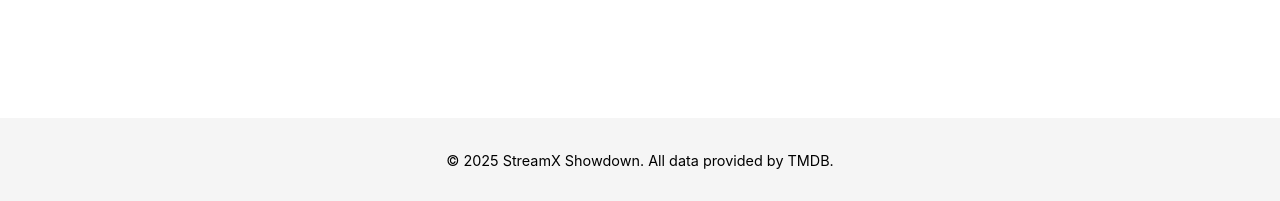
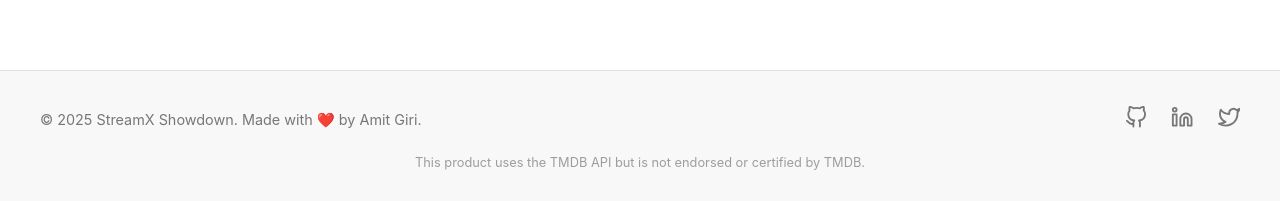
Before and after one commit to AmitGiri1281/streamx-showdown, a React (Vite) app: page /movie/1 in a window 1280 px wide. Shown: the part 596-797 px from the top of the page. Built offline with nearby package versions, Linux system fonts and the light colour scheme; no server answers.

Commit message:
Update: MovieCard, Footer, Home page refactor and API improvements

```diff
--- a/package.json
+++ b/package.json
@@ -16,6 +16,7 @@
     "react": "^18.2.0",
     "react-dom": "^18.2.0",
     "react-icons": "^4.10.1",
+    "react-intersection-observer": "^9.16.0",
     "react-player": "^3.0.0",
     "react-router-dom": "^6.16.0",
     "styled-components": "^6.0.8"
--- a/src/components/Layout/Footer.jsx
+++ b/src/components/Layout/Footer.jsx
@@ -1,27 +1,105 @@
-import styled from 'styled-components'
+import styled from 'styled-components';
+import { themes, TMDB_ATTRIBUTION, APP_INFO } from '../../utils/constants';
+import { FiGithub, FiLinkedin, FiTwitter } from 'react-icons/fi';
 
+// Styled Components
 const FooterContainer = styled.footer`
   background-color: ${({ theme }) => theme.colors.backgroundLight};
   color: ${({ theme }) => theme.colors.textSecondary};
-  padding: 2rem;
+  padding: 2rem 1rem;
   text-align: center;
-  margin-top: 2rem;
-`
+  margin-top: 3rem;
+  border-top: 1px solid ${({ theme }) => theme.colors.border};
+  transition: all 0.3s ease;
+`;
+
+const FooterContent = styled.div`
+  max-width: 1200px;
+  margin: 0 auto;
+  display: flex;
+  flex-direction: column;
+  gap: 1.5rem;
+
+  @media (min-width: 768px) {
+    flex-direction: row;
+    justify-content: space-between;
+    align-items: center;
+    text-align: left;
+  }
+`;
 
 const FooterText = styled.p`
   margin: 0;
   font-size: 0.9rem;
-`
+  line-height: 1.6;
+`;
 
-const Footer = () => {
+const SocialLinks = styled.div`
+  display: flex;
+  justify-content: center;
+  gap: 1.5rem;
+
+  @media (min-width: 768px) {
+    justify-content: flex-end;
+  }
+`;
+
+const SocialLink = styled.a`
+  color: ${({ theme }) => theme.colors.textSecondary};
+  font-size: 1.4rem;
+  transition: color 0.2s ease;
+
+  &:hover {
+    color: ${({ theme }) => theme.colors.primary};
+  }
+`;
+
+const Attribution = styled.div`
+  margin-top: 1rem;
+  font-size: 0.8rem;
+  opacity: 0.7;
+`;
+
+// Component
+const Footer = ({ darkMode = false }) => {
+  const theme = darkMode ? themes.dark : themes.light;
+
   return (
-    <FooterContainer>
-      <FooterText>
-        &copy; {new Date().getFullYear()} StreamX Showdown. All data provided by
-        TMDB.
-      </FooterText>
+    <FooterContainer theme={theme}>
+      <FooterContent>
+        <FooterText>
+          &copy; {APP_INFO.year} {APP_INFO.name}. Made with ❤️ by Amit Giri.
+        </FooterText>
+        <SocialLinks>
+          <SocialLink
+            href="https://github.com/AmitGiri1281"
+            target="_blank"
+            rel="noopener noreferrer"
+            aria-label="GitHub"
+          >
+            <FiGithub />
+          </SocialLink>
+          <SocialLink
+            href="https://linkedin.com/in/amitgiri8"
+            target="_blank"
+            rel="noopener noreferrer"
+            aria-label="LinkedIn"
+          >
+            <FiLinkedin />
+          </SocialLink>
+          <SocialLink
+            href="https://twitter.com/yourhandle"
+            target="_blank"
+            rel="noopener noreferrer"
+            aria-label="Twitter"
+          >
+            <FiTwitter />
+          </SocialLink>
+        </SocialLinks>
+      </FooterContent>
+      <Attribution>{TMDB_ATTRIBUTION}</Attribution>
     </FooterContainer>
-  )
-}
+  );
+};
 
-export default Footer
+export default Footer;
--- a/src/components/MovieCard/MovieCard.jsx
+++ b/src/components/MovieCard/MovieCard.jsx
@@ -1,82 +1,40 @@
-// import PropTypes from 'prop-types'
-// import * as S from './MovieCard.styles'
-// import { useNavigate } from 'react-router-dom'
+// src/components/MovieCard/MovieCard.jsx
 
-// const MovieCard = ({ movie, onClick }) => {
-//   const navigate = useNavigate()
-//   const posterUrl = movie.poster_path
-//     ? `https://image.tmdb.org/t/p/w500/${movie.poster_path}`
-//     : '/placeholder-poster.jpg'
-
-//   const handleClick = () => {
-//     if (onClick) {
-//       onClick(movie)
-//     } else {
-//       navigate(`/movie/${movie.id}`)
-//     }
-//   }
-
-//   return (
-//     <S.MovieCardContainer onClick={handleClick}>
-//       <S.MoviePoster src={posterUrl} alt={movie.title} />
-//       <S.MovieInfo>
-//         <S.MovieTitle>{movie.title}</S.MovieTitle>
-//         <S.MovieYear>
-//           {movie.release_date ? new Date(movie.release_date).getFullYear() : 'N/A'}
-//         </S.MovieYear>
-//       </S.MovieInfo>
-//     </S.MovieCardContainer>
-//   )
-// }
-
-// MovieCard.propTypes = {
-//   movie: PropTypes.object.isRequired,
-//   onClick: PropTypes.func,
-// }
-
-// export default MovieCard
-
-
-
-
-
-
-
-import PropTypes from 'prop-types'
-import * as S from './MovieCard.styles'
-import { useNavigate } from 'react-router-dom'
-import { useInView } from 'react-intersection-observer'
-import styled from 'styled-components'
+import PropTypes from 'prop-types';
+import * as S from './MovieCard.styles';
+import { useNavigate } from 'react-router-dom';
+import { useInView } from 'react-intersection-observer';
+import styled from 'styled-components';
 
 const AnimatedCard = styled(S.MovieCardContainer)`
   opacity: ${(props) => (props.$inView ? 1 : 0)};
   transform: ${(props) => (props.$inView ? 'scale(1)' : 'scale(0.95)')};
-  transition: all 0.6s ease;
+  transition: opacity 0.6s ease, transform 0.6s ease;
 
   &:hover {
     transform: scale(1.05);
-    box-shadow: 0 10px 20px rgba(0, 0, 0, 0.4);
+    box-shadow: 0 12px 24px rgba(0, 0, 0, 0.25);
   }
-`
+`;
 
 const MovieCard = ({ movie, onClick }) => {
-  const navigate = useNavigate()
+  const navigate = useNavigate();
   const { ref, inView } = useInView({
     triggerOnce: true,
     threshold: 0.2,
-  })
+  });
 
   const posterUrl = movie.poster_path
     ? `https://image.tmdb.org/t/p/w500/${movie.poster_path}`
-    : '/placeholder-poster.jpg'
+    : '/placeholder-poster.jpg';
 
   const handleClick = () => {
     if (onClick) {
-      onClick(movie)
+      onClick(movie);
     } else {
-      navigate(`/movie/${movie.id}`)
+      navigate(`/movie/${movie.id}`);
     }
-  }
+  };
 
   return (
     <AnimatedCard ref={ref} onClick={handleClick} $inView={inView}>
@@ -88,12 +46,12 @@ const MovieCard = ({ movie, onClick }) => {
         </S.MovieYear>
       </S.MovieInfo>
     </AnimatedCard>
-  )
-}
+  );
+};
 
 MovieCard.propTypes = {
   movie: PropTypes.object.isRequired,
   onClick: PropTypes.func,
-}
+};
 
-export default MovieCard
+export default MovieCard;
--- a/src/context/MovieContext.jsx
+++ b/src/context/MovieContext.jsx
@@ -93,19 +93,24 @@ export const MovieProvider = ({ children }) => {
     }
   }
 
-  const resetToTrending = async () => {
-    try {
-      setIsLoading(true)
-      const trendingMovies = await fetchTrendingMovies()
-      setMovies(trendingMovies)
-      setSelectedGenre(null)
-      setSearchQuery('')
-    } catch (err) {
-      setError(err.message)
-    } finally {
-      setIsLoading(false)
-    }
+ const resetToTrending = async () => {
+  try {
+    setError(null); // ✅ Clear any previous error
+    setIsLoading(true); // ✅ Trigger loading state
+
+    const trendingMovies = await fetchTrendingMovies();
+
+    setMovies(trendingMovies); // ✅ Show trending movies
+    setFeaturedMovie(trendingMovies[0]); // ✅ Update banner
+    setSelectedGenre(null);
+    setSearchQuery('');
+  } catch (err) {
+    setError(err.message || 'Something went wrong. Please try again.');
+  } finally {
+    setIsLoading(false);
   }
+};
+
 
   return (
     <MovieContext.Provider
--- a/src/pages/Home/Home.jsx
+++ b/src/pages/Home/Home.jsx
@@ -65,14 +65,16 @@ const Home = () => {
   }
 
   if (error) {
-    return (
-      <S.ErrorContainer>
-        <h2>Error loading movies</h2>
-        <p>{error}</p>
-        <button onClick={resetToTrending}>Try Again</button>
-      )}
+  return (
+    <S.ErrorContainer>
+      <h2>Error loading movies</h2>
+      <p>{error}</p>
+     <button onClick={resetToTrending} disabled={isLoading}>
+  {isLoading ? 'Retrying...' : 'Try Again'}
+</button>
+
     </S.ErrorContainer>
-  )
+  );
 }
 
 
```
Also changed, not shown: src/pages/Home.jsx (deleted, +0 -83 lines), 1 other file (tests, documents, lock files or other folders).
